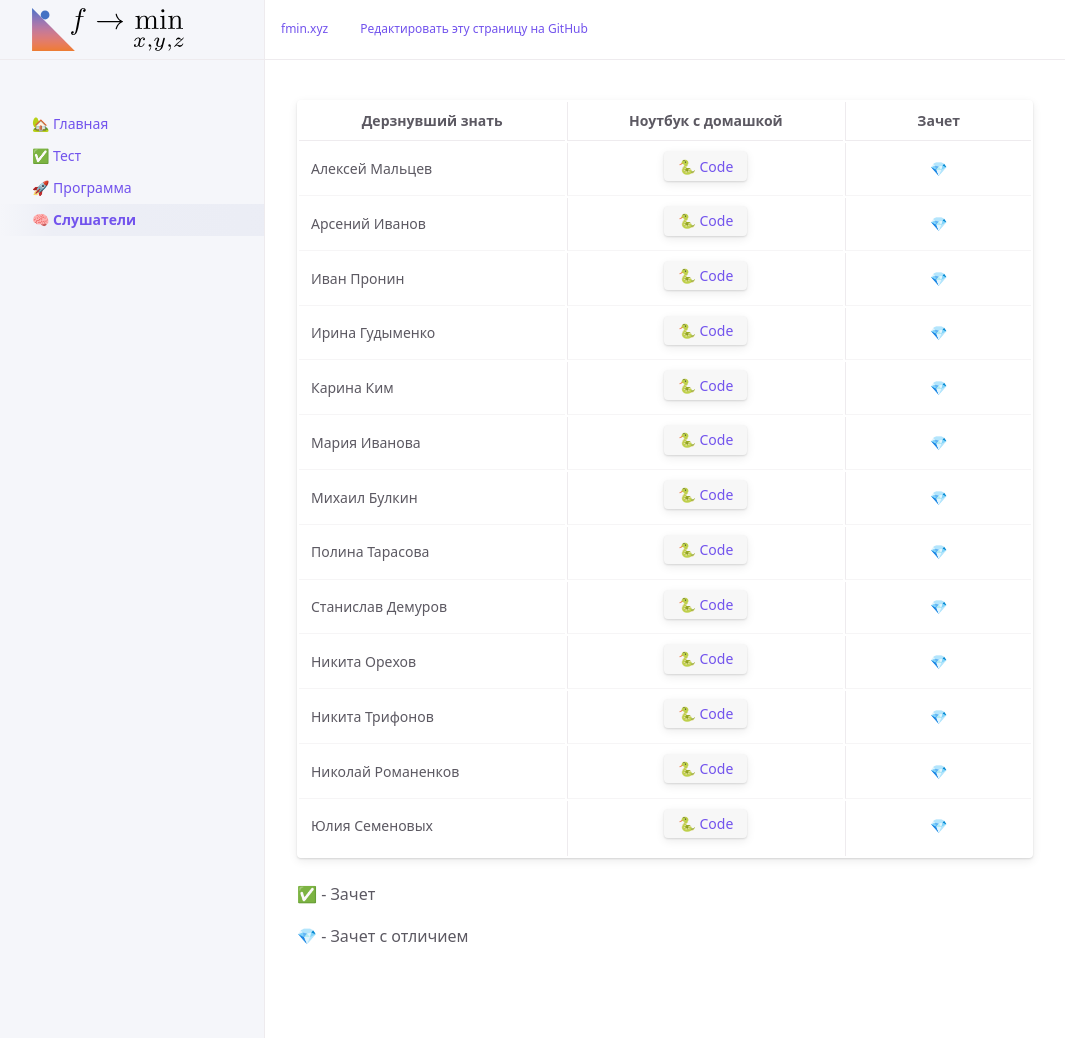
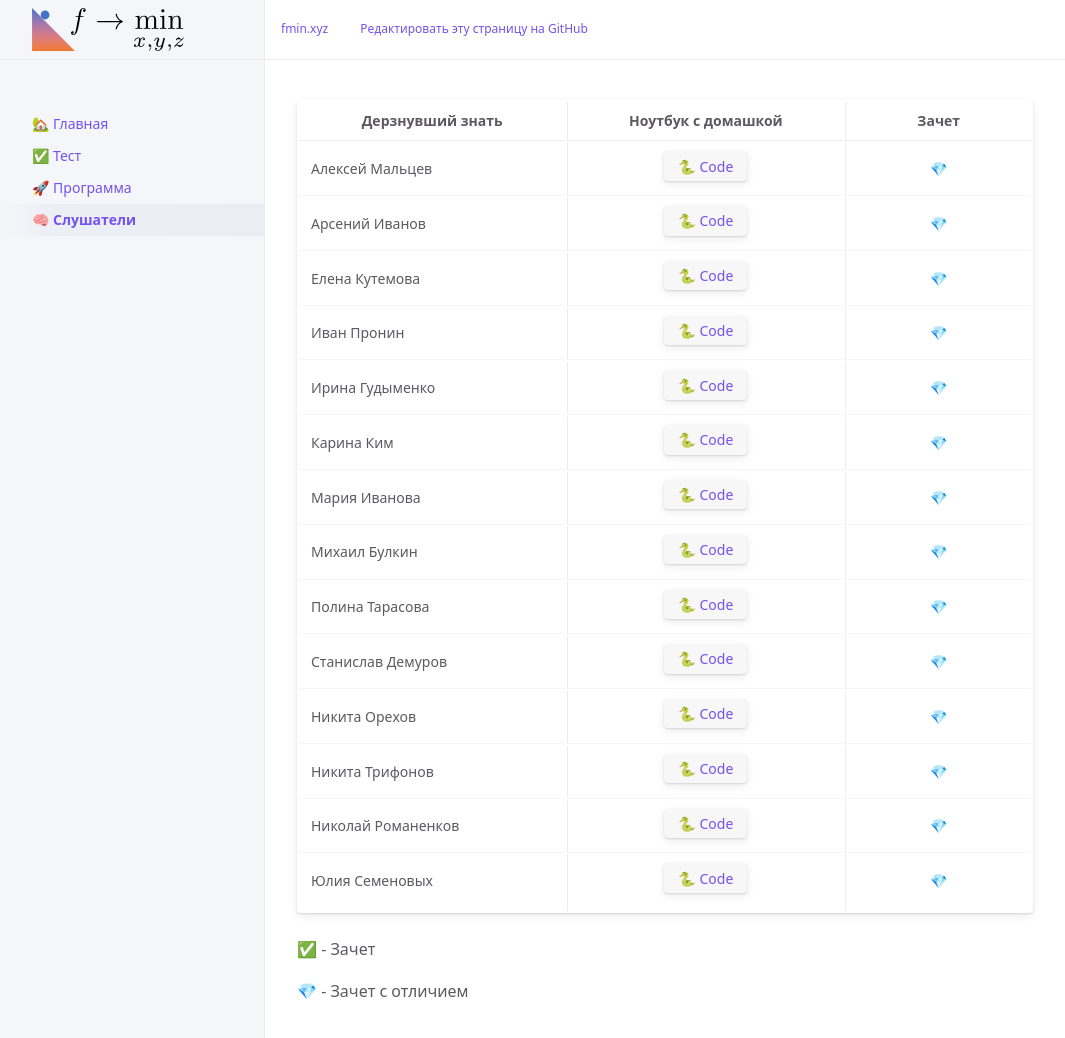
Before and after one commit to MerkulovDaniil/sber223, a Jekyll site: the page built from students.md, in a window 1280 px wide and 1052 px high. Shown: the top 1038 px of the window, without its empty margins (107-1172 px from the left). Built offline with Jekyll 4.4.1, drawn with Linux system fonts in a browser that asks for light colours; our own code applies the rules of GitHub Pages for plain Markdown files; a script that is not in the unit is left out.

Commit message:
Update students.md

```diff
--- a/students.md
+++ b/students.md
@@ -7,6 +7,7 @@ nav_order: 4
 |----------------------|:------------------:|:---:|
 | Алексей Мальцев    | [🐍 Code](https://colab.research.google.com/drive/1uiL7ATO4r3z2NkYCfRIIoc31tCHuiyzV?usp=sharing){: .btn } | 💎 |
 | Арсений Иванов    | [🐍 Code](https://colab.research.google.com/drive/1l0lpnwd-DtrqOgvjZW95FsAnnTCRpQfr?usp=sharing){: .btn } | 💎 |
+| Елена Кутемова    | [🐍 Code](https://colab.research.google.com/drive/1z5n5TNTsYQeJXSDzc7gYt9W1N4yGgisl?usp=sharing){: .btn } | 💎 |
 | Иван Пронин    | [🐍 Code](https://colab.research.google.com/drive/12fHOfwbNJcKn14oK8D-Y_e4nHK0-4HrZ?usp=sharing){: .btn } | 💎 |
 | Ирина Гудыменко  | [🐍 Code](https://colab.research.google.com/drive/1VjFKw4Ya0xD3cb9DSrJjTqOWzQbU0YAQ?usp=sharing){: .btn } | 💎 |
 | Карина Ким    | [🐍 Code](https://colab.research.google.com/drive/1zGBfy6lQAzsKt2Ccy3EiI_-xKcrzcDf2?usp=sharing){: .btn } | 💎 |
```
